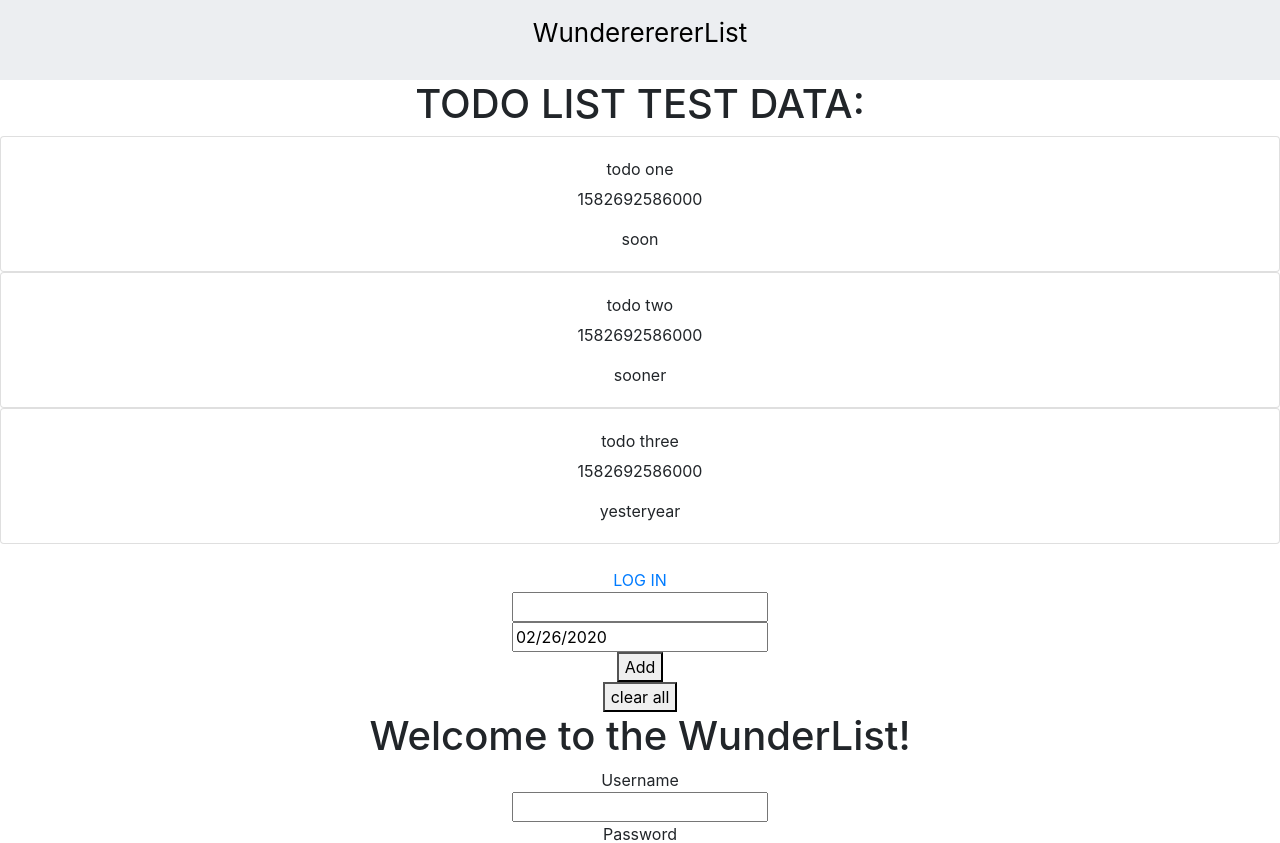
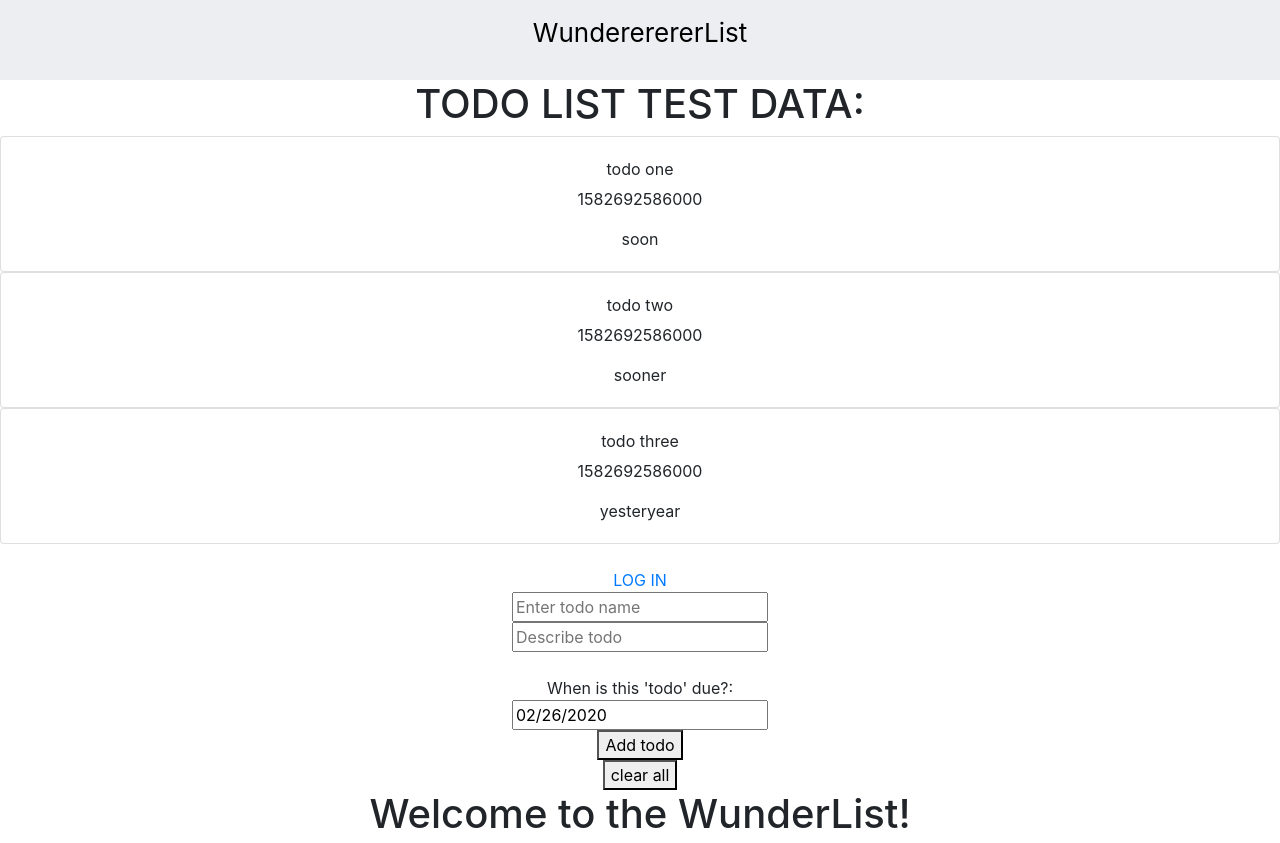
Before and after one commit to Wunderlist1-bw/Front-End, a React (Create React App) app in the folder wunder_list_front_end/: page / in a window 1280 px wide. Shown: the top 843 px of the page. Built offline with nearby package versions, Linux system fonts and the light colour scheme.

Commit message:
added description field

```diff
--- a/wunder_list_front_end/src/components/TodoForm.js
+++ b/wunder_list_front_end/src/components/TodoForm.js
@@ -7,6 +7,7 @@ function TodoForm(props) {
   const initFormData = {
     id: "",
     task: "",
+    description: "",
     completed: false
   }
 
@@ -29,7 +30,7 @@ function TodoForm(props) {
     setFormData(initFormData);
   };
 
-  const { task } = formData;
+  const { task, description } = formData;
 
   return (
     <form
@@ -42,11 +43,27 @@ function TodoForm(props) {
     >
       <div className="todo-form-content">
         <div>
-          <input name="task" onChange={handleChange} value={task} />
+          <input
+            name="task"
+            placeholder="Enter todo name"
+            onChange={handleChange}
+            value={task} />
         </div>
-        <DatePicker selected={date} onChange={dateChange} />
         <div>
-          <button type="submit">Add</button>
+          <input
+            name="description"
+            placeholder="Describe todo"
+            onChange={handleChange}
+            value={description} />
+        </div>
+        <br />
+        <div>
+          When is this 'todo' due?:
+          <br />
+          <DatePicker selected={date} onChange={dateChange} />
+        </div>
+        <div>
+          <button type="submit">Add todo</button>
         </div>
         <div>
           <button onClick={props.clearTodos}>clear all</button>
```
